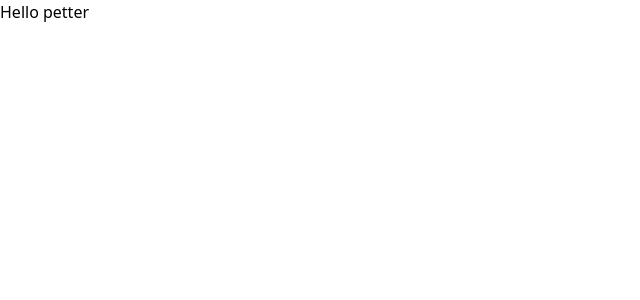
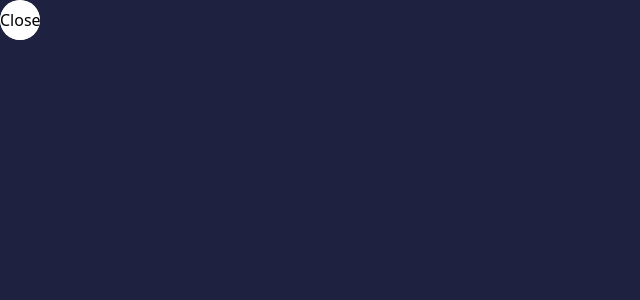
Before and after one commit to Georgeb779/porfolio, a Next.js app: page / in a window 1280 px wide. Shown: the top 300 px of the page, without its empty margins (0-640 px from the left). Built offline with nearby package versions, Linux system fonts and the light colour scheme.

Commit message:
feat: create navbar component and add funtionality

```diff
--- /dev/null
+++ b/src/components/NavBar/index.tsx
@@ -0,0 +1,97 @@
+import { AnimatePresence, motion, useCycle } from 'framer-motion';
+import * as React from 'react';
+
+import { useDimensions } from '@/utils';
+
+export const NavBar = () => {
+  const [isOpen, cycleOpen] = useCycle(false, true);
+  const containerRef = React.useRef(null);
+  const { height } = useDimensions(containerRef);
+
+  const itemVariants = {
+    closed: {
+      opacity: 0,
+    },
+    open: { opacity: 1 },
+  };
+
+  const sideVariants = {
+    closed: {
+      transition: {
+        staggerChildren: 0.2,
+        staggerDirection: -1,
+      },
+    },
+    open: {
+      transition: {
+        staggerChildren: 0.2,
+        staggerDirection: 1,
+      },
+    },
+  };
+
+  const sidebar = {
+    // eslint-disable-next-line @typescript-eslint/no-shadow
+    open: (height = 1000) => ({
+      clipPath: `circle(${height * 2 + 200}px at 40px 40px)`,
+      transition: {
+        type: 'spring',
+        stiffness: 20,
+        restDelta: 2,
+      },
+    }),
+    closed: {
+      clipPath: 'circle(20px at 20px 20px)',
+      transition: {
+        delay: 0.5,
+        type: 'spring',
+        stiffness: 400,
+        damping: 40,
+      },
+    },
+  };
+
+  return (
+    <>
+      <motion.nav
+        initial={false}
+        animate={isOpen ? 'open' : 'closed'}
+        custom={height}
+        ref={containerRef}
+        className="background"
+        variants={sidebar}
+      >
+        <button onClick={() => cycleOpen}>{isOpen ? 'Open' : 'Close'}</button>
+        <motion.div>
+          <AnimatePresence>
+            {isOpen && (
+              <motion.aside
+                initial={{ width: 0 }}
+                animate={{
+                  width: 300,
+                }}
+                exit={{
+                  width: 0,
+                  transition: { delay: 0.7, duration: 0.3 },
+                }}
+              >
+                <motion.div
+                  className="container"
+                  initial="closed"
+                  animate="open"
+                  exit="closed"
+                  variants={sideVariants}
+                >
+                  <motion.div variants={itemVariants}>Item 1</motion.div>
+                  <motion.div variants={itemVariants}>Item 2</motion.div>
+                  <motion.div variants={itemVariants}>Item 3</motion.div>
+                  <motion.div variants={itemVariants}>Item 4</motion.div>
+                </motion.div>
+              </motion.aside>
+            )}
+          </AnimatePresence>
+        </motion.div>
+      </motion.nav>
+    </>
+  );
+};
--- /dev/null
+++ b/src/components/index.ts
@@ -0,0 +1 @@
+export * from './NavBar';
--- a/src/pages/_app.tsx
+++ b/src/pages/_app.tsx
@@ -1,4 +1,4 @@
-import '../styles/global.css';
+import '@/styles/global.scss';
 
 import type { AppProps } from 'next/app';
 
--- a/src/pages/index.tsx
+++ b/src/pages/index.tsx
@@ -1,9 +1,27 @@
+import { motion } from 'framer-motion';
+
+import { NavBar } from '@/components';
+
 const Index = () => {
+  const variants = {
+    hidden: {
+      scale: 0.8,
+      opacity: 0,
+    },
+    visible: {
+      scale: 1,
+      opacity: 1,
+      transition: {
+        delay: 0.4,
+      },
+    },
+  };
+
   return (
     <>
-      <div>
-        <h1>Hello petter</h1>
-      </div>
+      <motion.div initial="hidden" animate="visible" variants={variants}>
+        <NavBar />
+      </motion.div>
     </>
   );
 };
--- a/src/styles/global.css
+++ /dev/null
@@ -1,21 +0,0 @@
-@tailwind base;
-
-a {
-  @apply text-blue-700;
-}
-
-a:hover {
-  @apply border-b-2 border-blue-700;
-}
-
-@tailwind components;
-
-@tailwind utilities;
-
-.content p {
-  @apply my-6;
-}
-
-.content ul {
-  @apply my-6;
-}
--- /dev/null
+++ b/src/styles/global.scss
@@ -0,0 +1,14 @@
+@tailwind base;
+@tailwind components;
+@tailwind utilities;
+
+body {
+  @apply bg-dark-blue-100;
+}
+.background {
+  @apply bg-white absolute;
+}
+
+button {
+  @apply bg-white w-10 h-10 rounded-full;
+}
--- /dev/null
+++ b/src/utils/index.ts
@@ -0,0 +1 @@
+export * from './use-dimensions';
--- /dev/null
+++ b/src/utils/use-dimensions.ts
@@ -0,0 +1,21 @@
+import { useEffect, useRef } from 'react';
+
+// Naive implementation - in reality would want to attach
+// a window or resize listener. Also use state/layoutEffect instead of ref/effect
+// if this is important to know on initial client render.
+// It would be safer to  return null for unmeasured states.
+
+export const useDimensions = (ref: {
+  current: { offsetWidth: number; offsetHeight: number } | null;
+}) => {
+  const dimensions = useRef({ width: 0, height: 0 });
+
+  useEffect(() => {
+    if (ref.current !== null) {
+      dimensions.current.width = ref.current.offsetWidth;
+      dimensions.current.height = ref.current.offsetHeight;
+    }
+  }, []);
+
+  return dimensions.current;
+};
```
